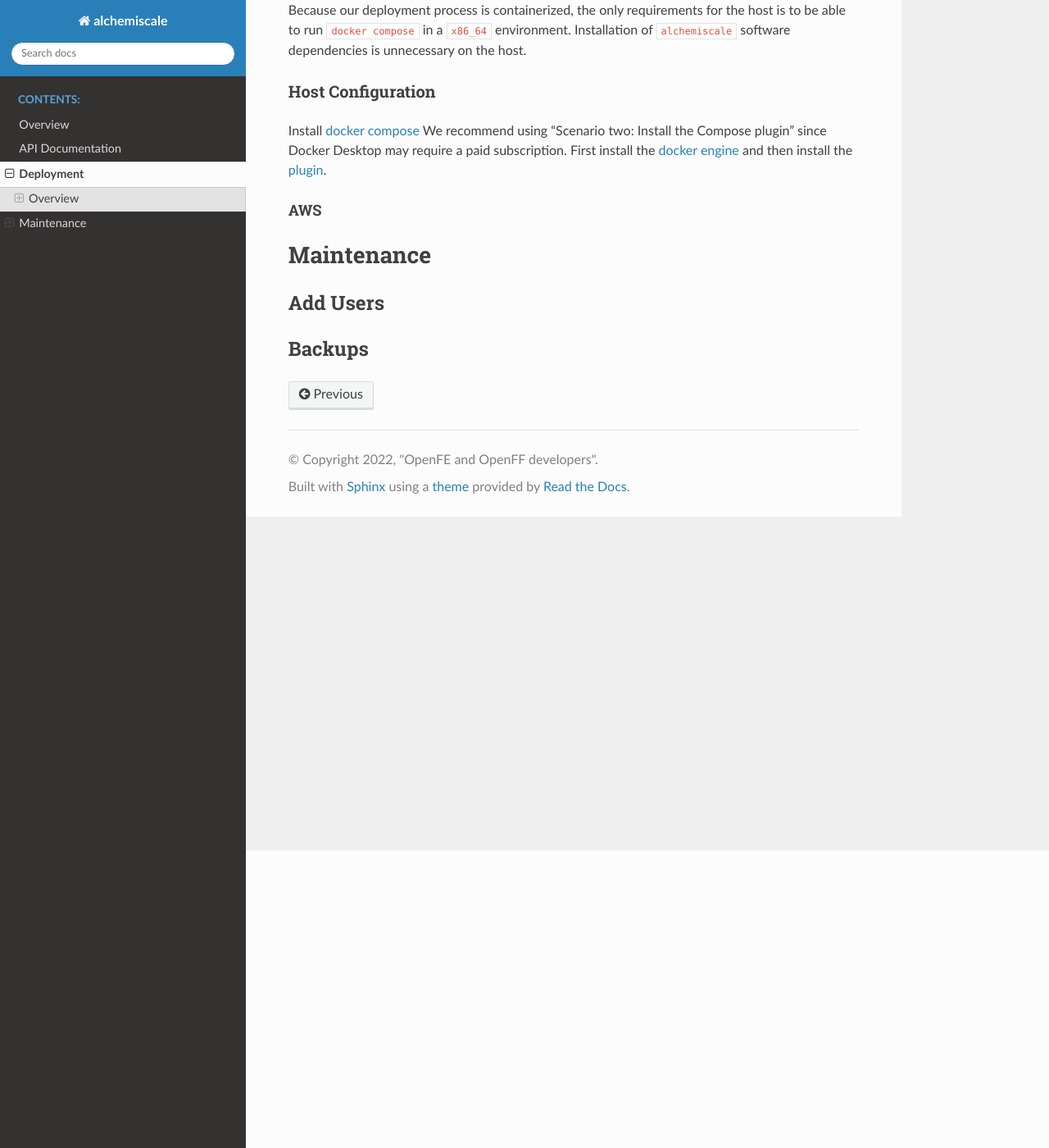
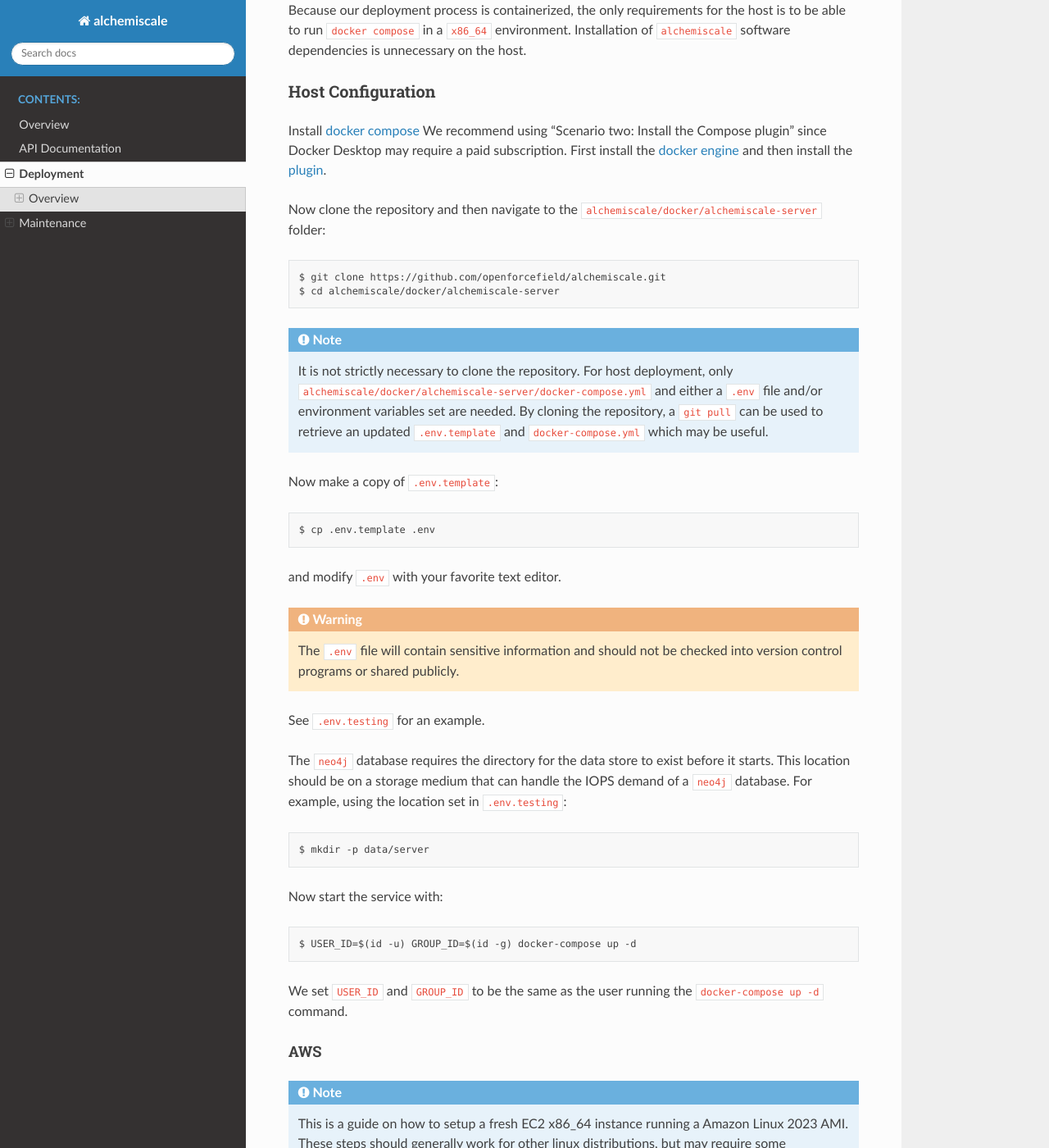
Before and after one commit to OpenFreeEnergy/alchemiscale, a Sphinx documentation site: the page built from docs/deployment.rst, in a window 1280 px wide and 1400 px high, scrolled down 363 px. Shown: the whole window at 82% size. Built offline with Sphinx 7.4.7 and the Read the Docs theme 2.0.0, drawn with Linux system fonts in a browser that asks for light colours; some of the changed text lies outside the part shown.

Commit message:
first pass done

```diff
--- a/docs/deployment.rst
+++ b/docs/deployment.rst
@@ -24,8 +24,66 @@ Install `docker compose <https://docs.docker.com/compose/install/#scenario-two-i
 We recommend using "Scenario two: Install the Compose plugin" since Docker Desktop may require a paid subscription.
 First install the `docker engine <https://docs.docker.com/engine/install/#server>`_ and then install the `plugin <https://docs.docker.com/compose/install/linux/>`_.
 
+Now clone the repository and then navigate to the ``alchemiscale/docker/alchemiscale-server`` folder::
+
+    $ git clone https://github.com/openforcefield/alchemiscale.git
+    $ cd alchemiscale/docker/alchemiscale-server
+
+.. note ::
+   It is not strictly necessary to clone the repository.
+   For host deployment, only ``alchemiscale/docker/alchemiscale-server/docker-compose.yml`` and either a ``.env`` file and/or environment variables set are needed.
+   By cloning the repository, a ``git pull`` can be used to retrieve an updated ``.env.template`` and ``docker-compose.yml`` which may be useful.
+
+Now make a copy of ``.env.template``:
+
+.. code-block:: bash
+
+   $ cp .env.template .env
+
+and modify ``.env`` with your favorite text editor.
+
+.. warning::
+   The ``.env`` file will contain sensitive information and should not be checked into version control programs or shared publicly.
+
+See ``.env.testing`` for an example.
+
+The ``neo4j`` database requires the directory for the data store to exist before it starts.
+This location should be on a storage medium that can handle the IOPS demand of a ``neo4j`` database.
+For example, using the location set in ``.env.testing``::
+
+    $ mkdir -p data/server
+
+Now start the service with::
+
+    $ USER_ID=$(id -u) GROUP_ID=$(id -g) docker-compose up -d
+
+We set ``USER_ID`` and ``GROUP_ID`` to be the same as the user running the ``docker-compose up -d`` command.
+
 AWS
 ---
+
+.. Note:: This is a guide on how to setup a fresh EC2 x86_64 instance running a Amazon Linux 2023 AMI.
+   These steps should generally work for other linux distributions, but may require some modifcation e.g. the package manger may be ``apt`` instead of ``dnf``.
+
+
+Once connected to the instance, run the following commands::
+
+    $ sudo dnf check-release-update  # Check for updates
+    $ sudo dnf --releasever=version update  # Update if new version is available NOTE: This guide used Amazon Linux Version 2023.1.20230705
+    $ sudo dnf -y install docker git
+    $ sudo service docker start  # Start docker service
+    $ sudo systemctl enable docker.service  # Start docker service on boot
+    $ sudo usermod -a -G docker ec2-user  # Add ec2-user to docker group
+    $ newgrp docker  # Trick so we don't have to reboot (or login and logout) after adding ec2-user to docker group
+    # Now we have to manually install the docker compose plugin until this issue gets resolved https://github.com/amazonlinux/amazon-linux-2023/issues/186
+    $ DOCKER_CONFIG=${DOCKER_CONFIG:-$HOME/.docker}  # Set location to install plugin
+    $ mkdir -p $DOCKER_CONFIG/cli-plugins  # Create the directory to install the plugin
+    $ curl -SL https://github.com/docker/compose/releases/download/v2.19.1/docker-compose-linux-x86_64 -o $DOCKER_CONFIG/cli-plugins/docker-compose  # Download plugin
+    $ chmod +x $DOCKER_CONFIG/cli-plugins/docker-compose  # Set executable permissions to the plugin
+    $ docker info  # Test if everything works
+    $ docker compose version  # Test if plugin was installed correctly
+
+Now the instance has all of the dependences required to deploy an alchemical server.
 
 
 ###########
```
